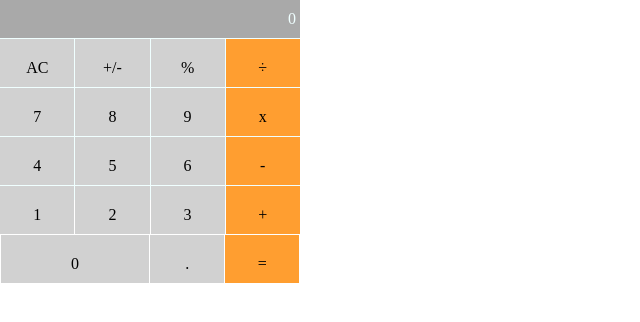
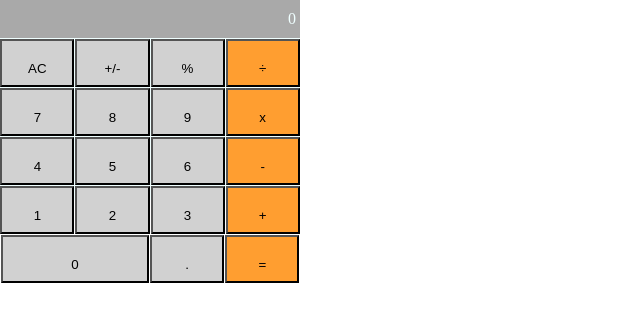
Before and after one commit to Outkarm/math-magicians-app, a React (Create React App) app: page / in a window 1280 px wide. Shown: the top 322 px of the page, without its empty margins (0-640 px from the left). Built offline with nearby package versions, Linux system fonts and the light colour scheme.

Commit message:
add functionality to math app

```diff
--- a/src/App.js
+++ b/src/App.js
@@ -1,6 +1,8 @@
 import './App.css';
 import React from 'react';
 import Calculator from './components/Calculator';
+import './components/logic/calculate';
+import './components/logic/operate';
 
 class App extends React.Component {
   constructor(props) {
--- a/src/components/Calculator.js
+++ b/src/components/Calculator.js
@@ -1,37 +1,180 @@
 import React from 'react';
+import calculate from './logic/calculate';
 
 class Calculator extends React.Component {
   constructor(props) {
     super(props);
-    this.state = {};
+    this.state = { total: 0, next: null, operation: null };
   }
 
+  buttonClicked = (event) => {
+    const btnName = event.target.innerText;
+    const answer = calculate(this.state, btnName);
+    this.setState(answer);
+  };
+
   render() {
+    const { total, operation, next } = this.state;
     return (
       <div id="calculator" className="calculator">
         <div id="ans" className="ans">
-          0
+          {total}
+          {operation}
+          {next}
         </div>
         <div id="control-sec" className="control-sec">
-          <div className="cBtn">AC</div>
-          <div className="cBtn">+/-</div>
-          <div className="cBtn">%</div>
-          <div className="cBtn or">÷</div>
-          <div className="cBtn">7</div>
-          <div className="cBtn">8</div>
-          <div className="cBtn">9</div>
-          <div className="cBtn or">x</div>
-          <div className="cBtn">4</div>
-          <div className="cBtn">5</div>
-          <div className="cBtn">6</div>
-          <div className="cBtn or">-</div>
-          <div className="cBtn">1</div>
-          <div className="cBtn">2</div>
-          <div className="cBtn">3</div>
-          <div className="cBtn or">+</div>
-          <div className="cBtn zero">0</div>
-          <div className="cBtn">.</div>
-          <div className="cBtn or">=</div>
+          <button
+            type="button"
+            value="all-clear"
+            onClick={this.buttonClicked}
+            className="cBtn"
+          >
+            AC
+          </button>
+          <button
+            type="button"
+            value="all-clear"
+            onClick={this.buttonClicked}
+            className="cBtn"
+          >
+            +/-
+          </button>
+          <button
+            type="button"
+            value="all-clear"
+            onClick={this.buttonClicked}
+            className="cBtn"
+          >
+            %
+          </button>
+          <button
+            type="button"
+            value="all-clear"
+            onClick={this.buttonClicked}
+            className="cBtn or"
+          >
+            ÷
+          </button>
+          <button
+            type="button"
+            value="all-clear"
+            onClick={this.buttonClicked}
+            className="cBtn"
+          >
+            7
+          </button>
+          <button
+            type="button"
+            value="all-clear"
+            onClick={this.buttonClicked}
+            className="cBtn"
+          >
+            8
+          </button>
+          <button
+            type="button"
+            value="all-clear"
+            onClick={this.buttonClicked}
+            className="cBtn"
+          >
+            9
+          </button>
+          <button
+            type="button"
+            value="all-clear"
+            onClick={this.buttonClicked}
+            className="cBtn or"
+          >
+            x
+          </button>
+          <button
+            type="button"
+            value="all-clear"
+            onClick={this.buttonClicked}
+            className="cBtn"
+          >
+            4
+          </button>
+          <button
+            type="button"
+            value="all-clear"
+            onClick={this.buttonClicked}
+            className="cBtn"
+          >
+            5
+          </button>
+          <button
+            type="button"
+            value="all-clear"
+            onClick={this.buttonClicked}
+            className="cBtn"
+          >
+            6
+          </button>
+          <button
+            type="button"
+            value="all-clear"
+            onClick={this.buttonClicked}
+            className="cBtn or"
+          >
+            -
+          </button>
+          <button
+            type="button"
+            value="all-clear"
+            onClick={this.buttonClicked}
+            className="cBtn"
+          >
+            1
+          </button>
+          <button
+            type="button"
+            value="all-clear"
+            onClick={this.buttonClicked}
+            className="cBtn"
+          >
+            2
+          </button>
+          <button
+            type="button"
+            value="all-clear"
+            onClick={this.buttonClicked}
+            className="cBtn"
+          >
+            3
+          </button>
+          <button
+            type="button"
+            value="all-clear"
+            onClick={this.buttonClicked}
+            className="cBtn or"
+          >
+            +
+          </button>
+          <button
+            type="button"
+            value="all-clear"
+            onClick={this.buttonClicked}
+            className="cBtn zero"
+          >
+            0
+          </button>
+          <button
+            type="button"
+            value="all-clear"
+            onClick={this.buttonClicked}
+            className="cBtn"
+          >
+            .
+          </button>
+          <button
+            type="button"
+            value="all-clear"
+            onClick={this.buttonClicked}
+            className="cBtn or"
+          >
+            =
+          </button>
         </div>
       </div>
     );
```
